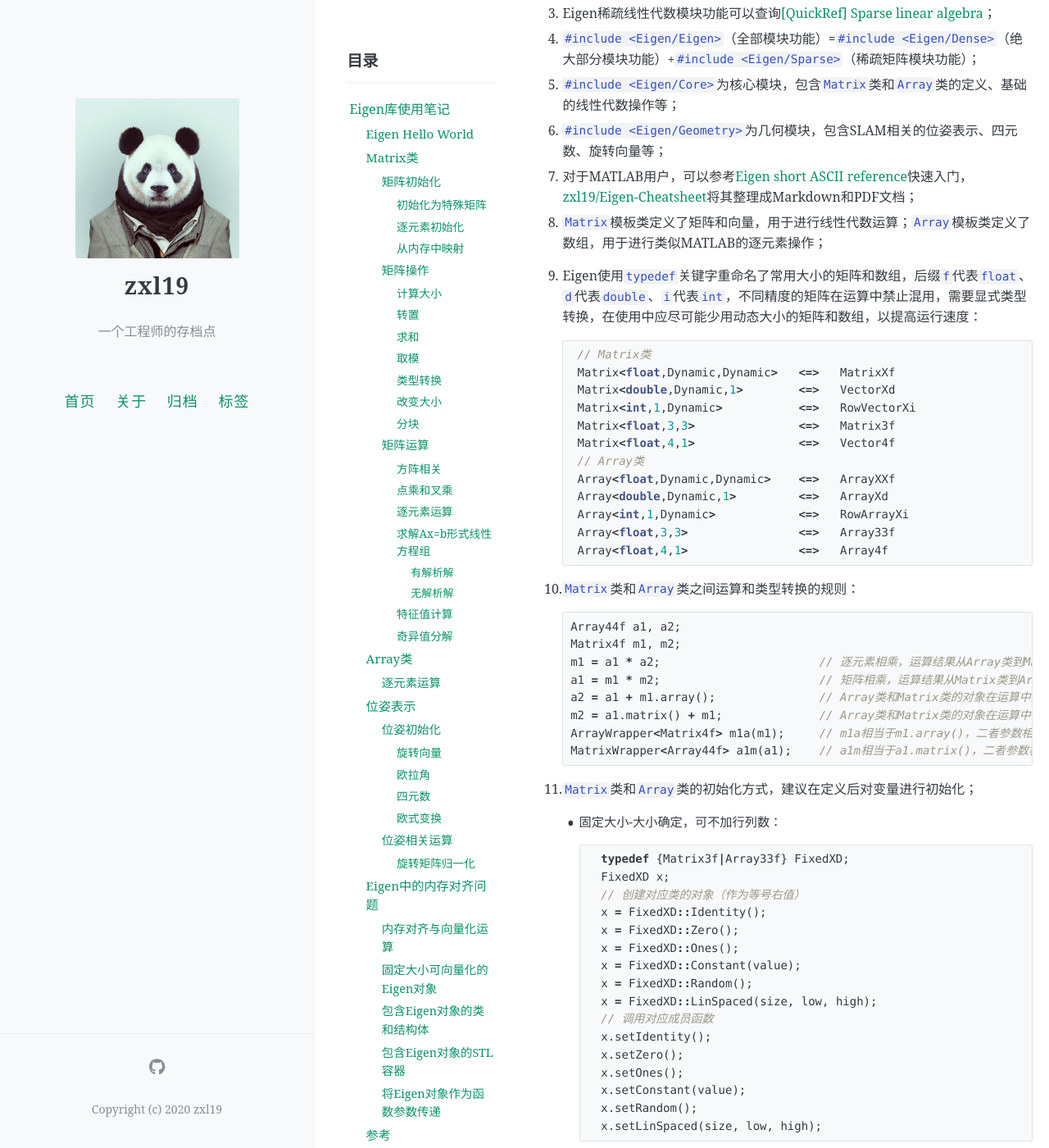
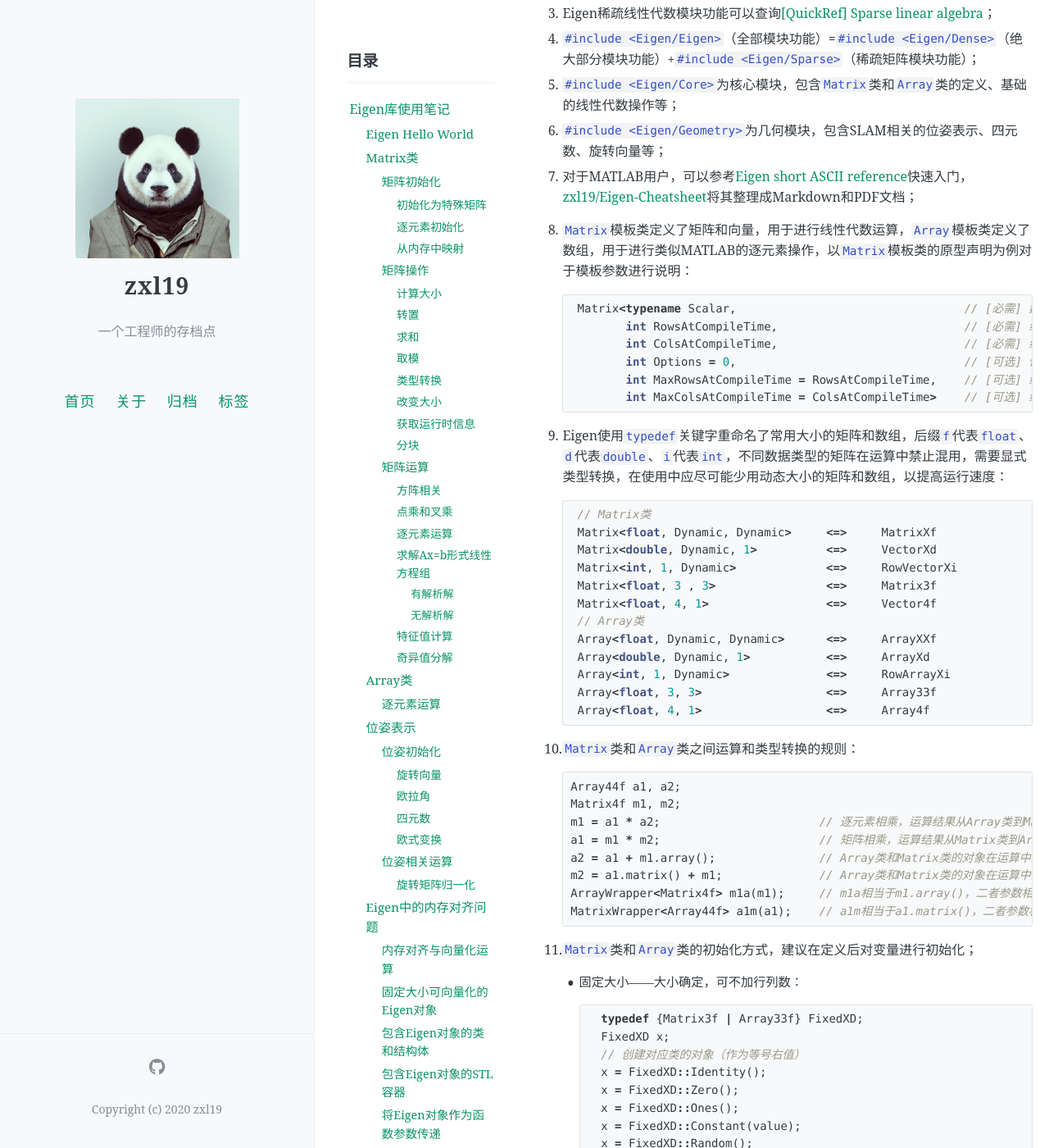
Before and after one commit to zxl19/zxl19.github.io, a Jekyll site: the page built from _posts/2021-08-23-eigen-note.md, in a window 1280 px wide and 1400 px high, scrolled down 348 px. Shown: the whole window at 82% size. Built offline with Jekyll 4.4.1, drawn with Linux system fonts in a browser that asks for light colours; comment, search, counter and statistics services are not loaded; some of the changed text lies outside the part shown.

Commit message:
Update 2021-08-23-eigen-note.md

````diff
--- a/_posts/2021-08-23-eigen-note.md
+++ b/_posts/2021-08-23-eigen-note.md
@@ -22,22 +22,32 @@ pinned: true
 5. `#include <Eigen/Core>`为核心模块，包含`Matrix`类和`Array`类的定义、基础的线性代数操作等；
 6. `#include <Eigen/Geometry>`为几何模块，包含SLAM相关的位姿表示、四元数、旋转向量等；
 7. 对于MATLAB用户，可以参考[Eigen short ASCII reference](https://eigen.tuxfamily.org/dox/AsciiQuickReference.txt)快速入门，[zxl19/Eigen-Cheatsheet](https://github.com/zxl19/Eigen-Cheatsheet)将其整理成Markdown和PDF文档；
-8. `Matrix`模板类定义了矩阵和向量，用于进行线性代数运算；`Array`模板类定义了数组，用于进行类似MATLAB的逐元素操作；
-9. Eigen使用`typedef`关键字重命名了常用大小的矩阵和数组，后缀`f`代表`float`、`d`代表`double`、`i`代表`int`，不同精度的矩阵在运算中禁止混用，需要显式类型转换，在使用中应尽可能少用动态大小的矩阵和数组，以提高运行速度：
+8. `Matrix`模板类定义了矩阵和向量，用于进行线性代数运算，`Array`模板类定义了数组，用于进行类似MATLAB的逐元素操作，以`Matrix`模板类的原型声明为例对于模板参数进行说明：
+
+    ```cpp
+    Matrix<typename Scalar,                                 // [必需] 数据类型
+           int RowsAtCompileTime,                           // [必需] 编译时确定的行数，如果不确定可以使用Dynamic指定动态大小
+           int ColsAtCompileTime,                           // [必需] 编译时确定的列数，如果不确定可以使用Dynamic指定动态大小
+           int Options = 0,                                 // [可选] 位字段，可以使用RowMajor指定逐行保存，或者使用ColMajor指定逐列保存，Eigen默认逐列保存
+           int MaxRowsAtCompileTime = RowsAtCompileTime,    // [可选] 编译时确定的最大行数，用于避免动态内存分配
+           int MaxColsAtCompileTime = ColsAtCompileTime>    // [可选] 编译时确定的最大列数，用于避免动态内存分配
+    ```
+
+9. Eigen使用`typedef`关键字重命名了常用大小的矩阵和数组，后缀`f`代表`float`、`d`代表`double`、`i`代表`int`，不同数据类型的矩阵在运算中禁止混用，需要显式类型转换，在使用中应尽可能少用动态大小的矩阵和数组，以提高运行速度：
 
     ```cpp
     // Matrix类
-    Matrix<float,Dynamic,Dynamic>   <=>   MatrixXf
-    Matrix<double,Dynamic,1>        <=>   VectorXd
-    Matrix<int,1,Dynamic>           <=>   RowVectorXi
-    Matrix<float,3,3>               <=>   Matrix3f
-    Matrix<float,4,1>               <=>   Vector4f
+    Matrix<float, Dynamic, Dynamic>     <=>     MatrixXf
+    Matrix<double, Dynamic, 1>          <=>     VectorXd
+    Matrix<int, 1, Dynamic>             <=>     RowVectorXi
+    Matrix<float, 3 , 3>                <=>     Matrix3f
+    Matrix<float, 4, 1>                 <=>     Vector4f
     // Array类
-    Array<float,Dynamic,Dynamic>    <=>   ArrayXXf
-    Array<double,Dynamic,1>         <=>   ArrayXd
-    Array<int,1,Dynamic>            <=>   RowArrayXi
-    Array<float,3,3>                <=>   Array33f
-    Array<float,4,1>                <=>   Array4f
+    Array<float, Dynamic, Dynamic>      <=>     ArrayXXf
+    Array<double, Dynamic, 1>           <=>     ArrayXd
+    Array<int, 1, Dynamic>              <=>     RowArrayXi
+    Array<float, 3, 3>                  <=>     Array33f
+    Array<float, 4, 1>                  <=>     Array4f
     ```
 
 10. `Matrix`类和`Array`类之间运算和类型转换的规则：
@@ -55,10 +65,10 @@ pinned: true
 
 11. `Matrix`类和`Array`类的初始化方式，建议在定义后对变量进行初始化；
 
-    - 固定大小-大小确定，可不加行列数：
+    - 固定大小——大小确定，可不加行列数：
 
         ```cpp
-        typedef {Matrix3f|Array33f} FixedXD;
+        typedef {Matrix3f | Array33f} FixedXD;
         FixedXD x;
         // 创建对应类的对象（作为等号右值）
         x = FixedXD::Identity();
@@ -79,7 +89,7 @@ pinned: true
     - 二维动态大小：
 
         ```cpp
-        typedef {MatrixXf|ArrayXXf} Dynamic2D;
+        typedef {MatrixXf | ArrayXXf} Dynamic2D;
         Dynamic2D x;
         // 创建对应类的对象（作为等号右值）
         x = Dynamic2D::Identity(rows, cols);
@@ -98,7 +108,7 @@ pinned: true
     - 一维动态大小：
 
         ```cpp
-        typedef {VectorXf|ArrayXf} Dynamic1D;
+        typedef {VectorXf | ArrayXf} Dynamic1D;
         Dynamic1D x;
         // 创建对应类的对象（作为等号右值）
         x = Dynamic1D::Zero(size);
@@ -136,14 +146,24 @@ x.setUnit(size, i);
 可以使用`<<`运算符逐行对于元素进行初始化，也可以使用下标对于特定元素进行初始化：
 
 ```cpp
-Eigen::Matrix2d A;
+// 二维固定大小
+Matrix2d A;
 A << 1.0, 0.0,
     0.0, 1.0;
 A(0, 0) = 1.0;
 A(0, 1) = 0.0;
 A(1, 0) = 0.0;
 A(1, 1) = 1.0;
-Eigen::Vector4d b(0, 1, 2, 3);
+// 二维动态大小
+int rows = 5, cols = 5;
+MatrixXf m(rows, cols);
+// .finished()成员函数返回初始化后的临时变量
+m << (Matrix3f() << 1, 2, 3, 4, 5, 6, 7, 8, 9).finished(),
+     MatrixXf::Zero(3, cols - 3),
+     MatrixXf::Zero(rows - 3, 3),
+     MatrixXf::Identity(rows - 3, cols - 3);
+// 一维固定大小
+Vector4d b(0, 1, 2, 3);
 b << 0, 1, 2, 3;
 b(0) = 0;
 b(1) = 1;
@@ -253,6 +273,24 @@ vector.conservativeResize(size);
 // 矩阵
 matrix.resizeLike(other_matrix);
 matrix.conservativeResize(nb_rows, nb_cols);
+```
+
+#### 获取运行时信息
+
+```cpp
+// 返回指向第一个元素的指针
+// 向量
+x.data()
+// 矩阵
+C.data()
+// 返回内部步长（inner stride），即相邻元素之间的内存地址增量
+// 向量
+x.innerStride()
+// 矩阵
+C.innerStride()
+// 返回外部步长（outer stride），即相邻行或列之间的内存地址增量，取决于矩阵是逐行保存还是逐列保存
+// 矩阵
+C.outerStride()
 ```
 
 #### 分块
````
